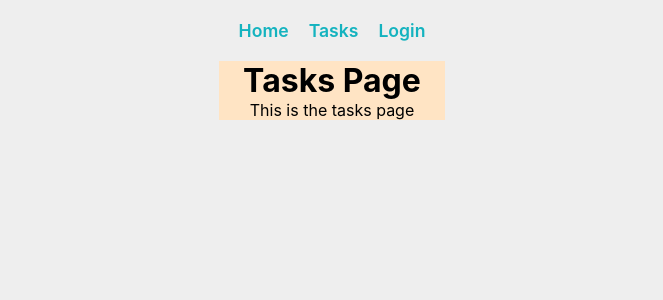
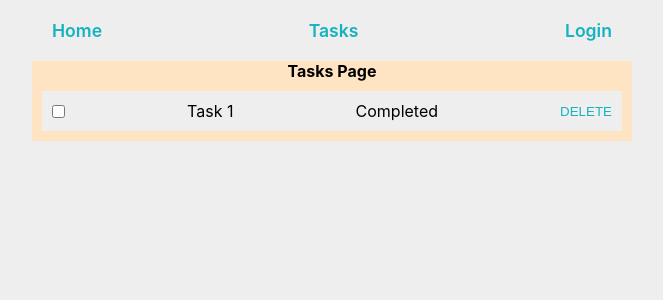
Before and after one commit to lgadza/MINI-TODO-, a React (Create React App) app in the folder client-side/: page /tasks in a window 1280 px wide. Shown: the top 300 px of the page, without its empty margins (308-971 px from the left). Built offline with nearby package versions, Linux system fonts and the light colour scheme.

Commit message:
task item

```diff
--- a/client-side/package.json
+++ b/client-side/package.json
@@ -8,6 +8,7 @@
     "@testing-library/user-event": "^13.5.0",
     "nodemon": "^3.1.0",
     "react": "^18.3.1",
+    "react-bootstrap": "^2.10.2",
     "react-dom": "^18.3.1",
     "react-router-dom": "^6.23.1",
     "react-scripts": "5.0.1",
--- a/client-side/src/App.css
+++ b/client-side/src/App.css
@@ -18,8 +18,12 @@
   justify-content: space-between;
   align-items: center;
 }
+li{
+  list-style: none;
+}
 .layout{
   background-color: bisque;
+  min-width: 600px;
 }
 /* NAVBAR */
 .navbar{
@@ -34,6 +38,25 @@ font-size: 1.1rem;
 font-weight: 600;
 margin: var(--margin-size);
 }
+.navbar .nav-item.active{
+  color: var(--main-text-color);
+}
+/* TASK ITEM */
+.task-item{
+  display: flex;
+  justify-content: space-between;
+  align-items: center;
+  background-color: var(--main-background-color);
+  padding: var(--margin-size);
+  margin: var(--margin-size);
+}
+/* BUTTON */
+.button{
+  border: none;
+  color: var(--action-text-color);
+  cursor: pointer;
+}
+
 a{
   text-decoration: none;
   color:var(--action-text-color)
--- /dev/null
+++ b/client-side/src/components/button.jsx
@@ -0,0 +1,9 @@
+
+const Button=({name, handleClick})=>{
+    return(
+        <button className="button" onClick={(handleClick)}>
+            {name}
+        </button>
+    )
+}
+export default Button
--- /dev/null
+++ b/client-side/src/components/taskItem.jsx
@@ -0,0 +1,18 @@
+import Button from "./button"
+
+const TaskItem=()=>{
+    const handleDelete=()=>{
+        console.log("delete")
+    }
+    return(
+        <div className="task-item-container">
+            <li className="task-item">
+                <input type="checkbox" />
+                <span>Task 1</span>
+                <span>Completed</span>
+                <Button name="DELETE" handleClick={handleDelete}/>
+            </li>
+        </div>
+    )
+}
+export default TaskItem
--- a/client-side/src/pages/tasks/Tasks.jsx
+++ b/client-side/src/pages/tasks/Tasks.jsx
@@ -1,8 +1,11 @@
+import TaskItem from "../../components/taskItem"
+
 const Tasks=()=>{
+
     return(
         <div className="tasks">
-            <h1>Tasks Page</h1>
-            <p>This is the tasks page</p>
+            <h4>Tasks Page</h4>
+            <TaskItem/>
         </div>
     )
 }
```
Also changed, not shown: client-side/src/components/navbar.jsx (+16 -3 lines), 1 other file (tests, documents, lock files or other folders).
